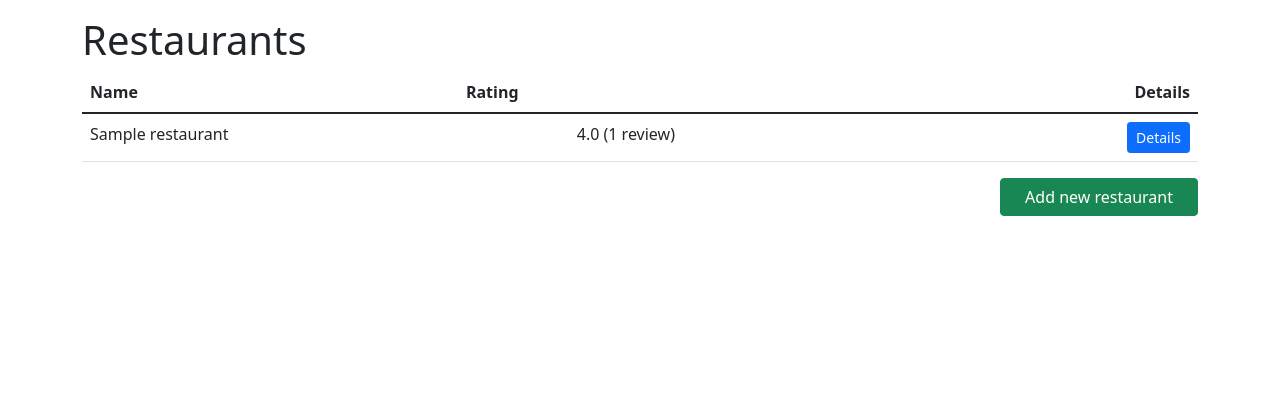
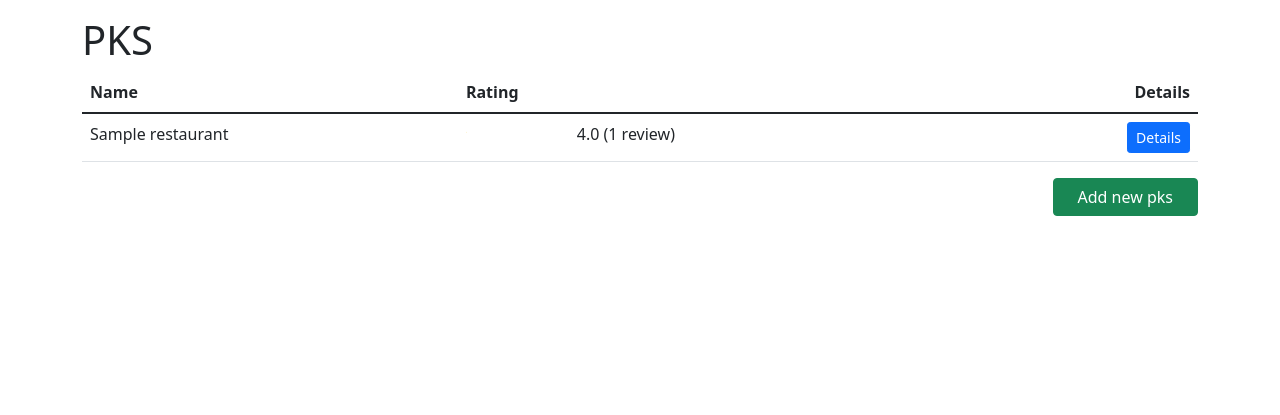
Before and after one commit to Azure-Samples/msdocs-flask-postgresql-sample-app, a Python web app: template templates/index.html in a window 1280 px wide. Shown: the part 56-471 px from the top of the page. Run offline with Jinja, Linux system fonts and the light colour scheme; the template is opened without the code that fills it: most values are stand-ins (such as "Sample title", 1, 10 or a date in 2020).

Commit message:
Update index.html

```diff
--- a/templates/index.html
+++ b/templates/index.html
@@ -41,7 +41,7 @@
   </style>
 {% endblock %}
 {% block content %}
-      <h1>Restaurants</h1>
+      <h1>PKS</h1>
 
       {% if True %}
           <table class="table">
@@ -63,10 +63,10 @@
               </tbody>
           </table>
       {% else %}
-          <p>No restaurants exist.  Select Add new restaurant to add one.</p>
+          <p>No pks exist.  Select Add new PKS to add one.</p>
       {% endif %}
 
       <div class="d-flex justify-content-end">
-              <a href="{{ url_for('create_restaurant') }}" class="btn btn-success px-4 gap-3">Add new restaurant</a>
+              <a href="{{ url_for('create_restaurant') }}" class="btn btn-success px-4 gap-3">Add new pks</a>
       </div>
 {% endblock %}
```
